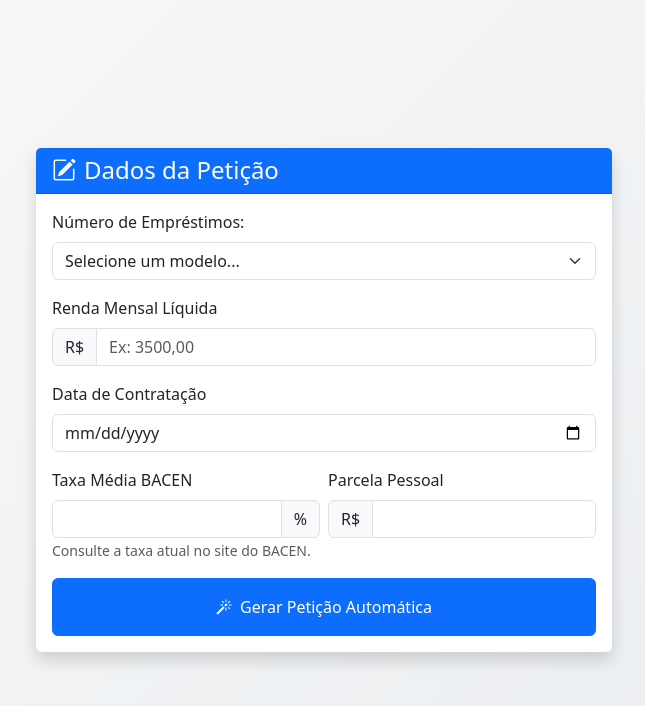
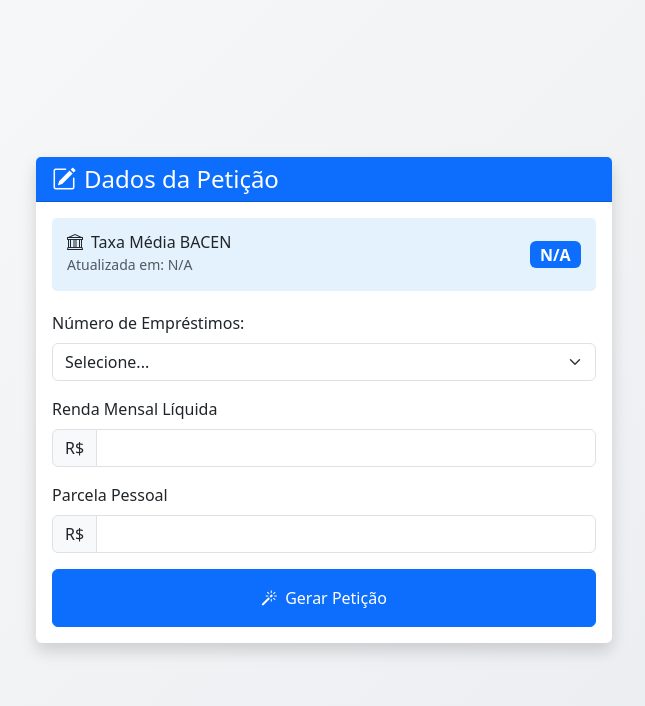
Before and after one commit to MuriloOMatos/docsjuris, a Flask app: template templates/index.html in a window 1280 px wide. Shown: the top 706 px of the page, without its empty margins (316-961 px from the left). Run offline with Flask 3, Linux system fonts and the light colour scheme; the template is opened without the code that fills it, so the values that code supplies are empty.

Commit message:
Implementação completa do gerador de petições com integração ao BACEN e correção de rotas

```diff
--- a/main.py
+++ b/main.py
@@ -1,146 +1,172 @@
-from flask import Flask, request, send_file, render_template
+from flask import Flask, render_template, request, send_file, abort
 from docx import Document
 import io
 import os
+import requests
+import pandas as pd
+from datetime import datetime
+from decimal import Decimal, InvalidOperation
 
 app = Flask(__name__)
 
-# Função para calcular a diferença entre os juros do contrato e a taxa média do BACEN
-def calcular_diferenca(valor_financiado, taxa_contrato, taxa_media, parcelas):
+# Configuração da série histórica do BACEN
+SERIES_BACEN = {'pessoal_fisica': 20783}
+
+def get_bacen_taxa_juros():
+    """Obtém a última taxa de juros do BACEN"""
     try:
-        juros_contrato = (float(taxa_contrato) / 100) * float(valor_financiado) * int(parcelas)
-        juros_media = (float(taxa_media) / 100) * float(valor_financiado) * int(parcelas)
-        return juros_contrato - juros_media
-    except ValueError:
+        url = f"https://api.bcb.gov.br/dados/serie/bcdata.sgs.{SERIES_BACEN['pessoal_fisica']}/dados/ultimos/1?formato=json"
+        response = requests.get(url, timeout=15)
+        response.raise_for_status()
+
+        dados = response.json()
+        if not dados:
+            return None
+
+        df = pd.DataFrame(dados)
+        df['data'] = pd.to_datetime(df['data'], dayfirst=True)
+        df['valor'] = pd.to_numeric(df['valor'], errors='coerce')
+
+        return {
+            'taxa': float(df.iloc[0]['valor']),
+            'data_consulta': datetime.now().strftime('%d/%m/%Y %H:%M'),
+            'data_atualizacao': df.iloc[0]['data'].strftime('%d/%m/%Y')
+        }
+
+    except Exception as e:
+        app.logger.error(f"Erro na API BACEN: {str(e)}")
+        return None
+
+def calcular_diferenca(valor, taxa_contrato, taxa_media, parcelas):
+    """Calcula a diferença financeira entre as taxas"""
+    try:
+        valor_dec = Decimal(str(valor))
+        contrato = Decimal(str(taxa_contrato)) / 100
+        media = Decimal(str(taxa_media)) / 100
+        parcelas_dec = Decimal(str(parcelas))
+
+        return float((valor_dec * contrato * parcelas_dec) - (valor_dec * media * parcelas_dec))
+    except InvalidOperation:
         return 0.0
 
-# Rota para exibir o formulário (index.html deve estar na pasta "templates")
-@app.route('/', methods=['GET'])
+@app.route('/')
 def index():
-    return render_template('index.html')
+    """Rota principal que renderiza o formulário"""
+    bacen_data = get_bacen_taxa_juros()
+    return render_template(
+        'index.html',
+        taxa_bacen=bacen_data['taxa'] if bacen_data else None,
+        data_atualizacao=bacen_data['data_atualizacao'] if bacen_data else None
+    )
 
-# Rota para processar o formulário e gerar a petição
 @app.route('/gerar-peticao', methods=['POST'])
 def gerar_peticao():
-    # Verifica se todos os campos obrigatórios estão presentes
-    required_fields = ['renda_mensal', 'data_contratacao', 'parcela_pessoal', 'modelo_peticao']
-    for field in required_fields:
-        if field not in request.form:
-            return f"Erro: Campo '{field}' é obrigatório.", 400
+    """Processa o formulário e gera o documento"""
+    try:
+        # Validação inicial
+        if 'modelo_peticao' not in request.form:
+            return "Número de empréstimos não especificado", 400
 
-    # Coleta dos dados gerais
-    dados = {
-        'renda_mensal': request.form.get('renda_mensal', '0').replace(",", "."),
-        'data_contratacao': request.form.get('data_contratacao', ''),
-        'parcela_pessoal': request.form.get('parcela_pessoal', '0').replace(",", "."),
-        'parcela_consignado': request.form.get('parcela_consignado', '0').replace(",", "."),
-        'quantidade_parcelas': request.form.get('quantidade_parcelas', '0'),
-        'valor_financiado': request.form.get('valor_financiado', '0').replace(",", "."),
-        'taxa_media_bacen': request.form.get('taxa_media_bacen', '0').replace(",", "."),
-        'taxa_juros_contrato': request.form.get('taxa_juros_contrato', '0').replace(",", "."),
-        'modelo_peticao': request.form.get('modelo_peticao', '')  # Valor esperado: "1", "2" ou "3"
-    }
+        num_emprestimos = int(request.form['modelo_peticao'])
+        if num_emprestimos not in [1, 2, 3]:
+            return "Número de empréstimos inválido", 400
 
-    # Verifica se o modelo foi selecionado
-    modelo_selecionado = dados.get('modelo_peticao')
-    if not modelo_selecionado:
-        return "Erro: Modelo de petição não selecionado.", 400
+        # Obter dados do BACEN
+        bacen_data = get_bacen_taxa_juros()
+        if not bacen_data:
+            return "Não foi possível obter a taxa do BACEN", 500
 
-    # Conversão dos campos gerais para cálculos
-    try:
-        renda_mensal = float(dados['renda_mensal'])
-        parcela_pessoal = float(dados['parcela_pessoal'])
-        parcela_consignado = float(dados['parcela_consignado'])
-        quantidade_parcelas = int(dados['quantidade_parcelas'])
-        valor_financiado = float(dados['valor_financiado'])
-        taxa_media_bacen = float(dados['taxa_media_bacen']) / 100
-    except ValueError:
-        return "Erro: Valores inválidos fornecidos.", 400
+        # Processar dados do formulário
+        dados = {
+            'taxa_media_bacen': bacen_data['taxa'],
+            'data_consulta': bacen_data['data_consulta'],
+            'data_atualizacao_bacen': bacen_data['data_atualizacao'],
+            'renda_mensal': request.form['renda_mensal'].replace(",", "."),
+            'parcela_pessoal': request.form['parcela_pessoal'].replace(",", "."),
+            'emprestimos': []
+        }
 
-    # Cálculo do valor líquido disponível (Renda - Parcelas)
-    valor_liquido = renda_mensal - (parcela_consignado + parcela_pessoal)
-    dados['valor_liquido'] = f"R$ {valor_liquido:.2f}"
+        # Processar cada empréstimo
+        total_consignado = Decimal('0')
+        for i in range(num_emprestimos):
+            emprestimo = {
+                'data': request.form.get(f'emprestimos[{i}][data]', ''),
+                'valor': request.form.get(f'emprestimos[{i}][valor]', '0').replace(",", "."),
+                'parcela': request.form.get(f'emprestimos[{i}][parcela_consignada]', '0').replace(",", "."),
+                'parcelas': request.form.get(f'emprestimos[{i}][parcelas]', '0'),
+                'taxa': request.form.get(f'emprestimos[{i}][taxa]', '0').replace(",", ".")
+            }
 
-    # Cálculo do valor líquido por dia (valor / 30)
-    Valor_diario = valor_liquido / 30
-    dados['Valor_diario'] = f"R$ {Valor_diario:.2f}"
+            # Conversão e cálculos
+            valor = Decimal(emprestimo['valor'])
+            parcela = Decimal(emprestimo['parcela'])
+            parcelas = int(emprestimo['parcelas'])
+            taxa = Decimal(emprestimo['taxa'])
 
-    # Cálculo do comprometimento da renda
-    comprometimento = (parcela_consignado + parcela_pessoal) / renda_mensal * 100
-    dados['comprometimento_renda'] = f"{comprometimento:.2f}%"
+            emprestimo['total'] = float(parcela * parcelas)
+            emprestimo['diferenca'] = calcular_diferenca(valor, taxa, dados['taxa_media_bacen'], parcelas)
 
-    # Cálculo do Valor total parcela banco (Parcela * número de parcelas)
-    total_emprestimo = parcela_consignado * quantidade_parcelas
-    dados['total_emprestimo'] = f"R$ {total_emprestimo:.2f}"
+            dados['emprestimos'].append(emprestimo)
+            total_consignado += parcela
 
-    # Cálculo do Valor acima do emprestado (valor total / valor financiado)
-    if valor_financiado != 0:
-        acima_do_financiado = total_emprestimo / valor_financiado
-        dados['acima_do_financiado'] = f"{acima_do_financiado:.2f}"
-    else:
-        dados['acima_do_financiado'] = "Indefinido (valor financiado é zero)"
-        print("Erro: valor_financiado é zero, divisão não realizada.")
+        # Cálculos finais
+        renda = Decimal(dados['renda_mensal'])
+        parcela_pessoal = Decimal(dados['parcela_pessoal'])
 
-    # Cálculo Valor com base no BACEN (substitui o valor anterior de 'acima_do_financiado')
-    acima_do_financiado_bacen = valor_financiado * ((1 + taxa_media_bacen) ** quantidade_parcelas)
-    dados['acima_do_financiado_bacen'] = f"R$ {acima_do_financiado_bacen:.2f}"
+        dados['valor_liquido'] = f"{(renda - (parcela_pessoal + total_consignado)):.2f}"
+        dados['comprometimento'] = f"{((parcela_pessoal + total_consignado) / renda * 100):.2f}%" if renda > 0 else "0%"
 
-    # Cálculo da diferença entre os juros do contrato e a taxa média do BACEN
-    diferenca = calcular_diferenca(
-        valor_financiado,
-        dados['taxa_juros_contrato'],
-        dados['taxa_media_bacen'],
-        quantidade_parcelas
-    )
-    dados['diferenca_contrato1'] = f"R$ {diferenca:.2f}"
+        # Carregar template correto
+        template_path = os.path.join("modelos", f"modelo_{num_emprestimos}.docx")
+        if not os.path.exists(template_path):
+            return "Modelo não encontrado", 404
 
-    # Mapeia a opção selecionada para o nome do arquivo de modelo
-    modelo_mapping = {
-        '1': 'emprestimo1',
-        '2': 'emprestimo2',
-        '3': 'emprestimo3'
-    }
-    if modelo_selecionado not in modelo_mapping:
-        return "Erro: Modelo de petição inválido.", 400
+        doc = Document(template_path)
 
-    modelo_nome = modelo_mapping[modelo_selecionado]
+        # Função para aplanar dicionário
+        def flatten_dict(d, parent_key='', sep='_'):
+            items = []
+            for k, v in d.items():
+                new_key = f"{parent_key}{sep}{k}" if parent_key else k
+                if isinstance(v, dict):
+                    items.extend(flatten_dict(v, new_key, sep=sep).items())
+                elif isinstance(v, list):
+                    for i, item in enumerate(v):
+                        items.extend(flatten_dict(item, f"{new_key}{sep}{i}", sep=sep).items())
+                else:
+                    items.append((new_key, v))
+            return dict(items)
 
-    # Usa o caminho absoluto para localizar o arquivo de modelo
-    BASE_DIR = os.path.dirname(os.path.abspath(__file__))
-    template_filename = os.path.join(BASE_DIR, "modelos", f"{modelo_nome}.docx")
-    print("Diretório atual:", os.getcwd())
-    print("Procurando o arquivo:", template_filename)
+        replacements = flatten_dict(dados)
 
-    if not os.path.exists(template_filename):
-        return "Erro: Modelo de petição não encontrado.", 400
+        # Substituir placeholders
+        for paragraph in doc.paragraphs:
+            for key, value in replacements.items():
+                paragraph.text = paragraph.text.replace(f'{{{{{key}}}}}', str(value))
 
-    # Carrega o template do modelo selecionado
-    doc = Document(template_filename)
+        for table in doc.tables:
+            for row in table.rows:
+                for cell in row.cells:
+                    for key, value in replacements.items():
+                        cell.text = cell.text.replace(f'{{{{{key}}}}}', str(value))
 
-    # Substitui os placeholders nos parágrafos e tabelas do documento
-    for paragraph in doc.paragraphs:
-        for key, value in dados.items():
-            placeholder = f"{{{{{key}}}}}"
-            paragraph.text = paragraph.text.replace(placeholder, str(value))
+        # Gerar resposta
+        output = io.BytesIO()
+        doc.save(output)
+        output.seek(0)
 
-    for table in doc.tables:
-        for row in table.rows:
-            for cell in row.cells:
-                for key, value in dados.items():
-                    placeholder = f"{{{{{key}}}}}"
-                    cell.text = cell.text.replace(placeholder, str(value))
+        return send_file(
+            output,
+            download_name=f"peticao_{datetime.now().strftime('%Y%m%d%H%M%S')}.docx",
+            as_attachment=True,
+            mimetype="application/vnd.openxmlformats-officedocument.wordprocessingml.document"
+        )
 
-    # Salva o documento gerado em memória e o envia para download
-    output = io.BytesIO()
-    doc.save(output)
-    output.seek(0)
-
-    return send_file(
-        output,
-        download_name="acao_revisional.docx",
-        as_attachment=True,
-        mimetype="application/vnd.openxmlformats-officedocument.wordprocessingml.document"
-    )
+    except InvalidOperation as e:
+        return f"Erro de conversão numérica: {str(e)}", 400
+    except Exception as e:
+        app.logger.error(f"Erro inesperado: {str(e)}")
+        return "Erro interno no servidor", 500
 
 if __name__ == '__main__':
-    app.run(debug=True)
+    app.run(host='0.0.0.0', port=5000, debug=True)
--- a/templates/index.html
+++ b/templates/index.html
@@ -4,9 +4,7 @@
   <meta charset="UTF-8">
   <meta name="viewport" content="width=device-width, initial-scale=1">
   <title>Gerador de Petições</title>
-  <!-- CSS Bootstrap 5 -->
   <link href="https://cdn.jsdelivr.net/npm/bootstrap@5.3.0/dist/css/bootstrap.min.css" rel="stylesheet">
-  <!-- Bootstrap Icons -->
   <link rel="stylesheet" href="https://cdn.jsdelivr.net/npm/bootstrap-icons@1.11.1/font/bootstrap-icons.css">
   <style>
     body {
@@ -17,29 +15,44 @@
       border: none;
       box-shadow: 0 0.5rem 1rem rgba(0, 0, 0, 0.15);
     }
+    .bacen-info {
+      background-color: #e3f2fd;
+      border-radius: 5px;
+      padding: 15px;
+      margin-bottom: 20px;
+    }
   </style>
 </head>
 <body>
   <div class="container min-vh-100 d-flex justify-content-center align-items-center">
     <div class="row g-4 w-100" style="max-width: 600px;">
-      <!-- Coluna do Formulário -->
       <div class="col-12">
         <div class="card">
           <div class="card-header bg-primary text-white">
             <h2 class="h4 mb-0"><i class="bi bi-pencil-square me-2"></i>Dados da Petição</h2>
           </div>
           <div class="card-body">
-            <form action="/gerar-peticao" method="post">
-              <!-- Seleção de Modelo: Número de Empréstimos -->
+            <div class="bacen-info">
+              <div class="d-flex justify-content-between align-items-center">
+                <div>
+                  <h6 class="mb-0"><i class="bi bi-bank me-2"></i>Taxa Média BACEN</h6>
+                  <small class="text-muted">Atualizada em: {% if data_atualizacao %}{{ data_atualizacao }}{% else %}N/A{% endif %}</small>
+                </div>
+                <span class="badge bg-primary fs-6">{% if taxa_bacen %}{{ "%.2f"|format(taxa_bacen) }}%{% else %}N/A{% endif %}</span>
+              </div>
+            </div>
+
+            <form action="/gerar-peticao" method="post" novalidate>
+              <!-- Seleção de Modelo -->
               <div class="mb-3">
                 <label for="modelo_peticao" class="form-label">Número de Empréstimos:</label>
                 <select class="form-select" id="modelo_peticao" name="modelo_peticao" required>
-                  <option value="" selected disabled>Selecione um modelo...</option>
+                  <option value="" selected disabled>Selecione...</option>
                   <option value="1">1 Empréstimo</option>
                   <option value="2">2 Empréstimos</option>
                   <option value="3">3 Empréstimos</option>
                 </select>
-                <div class="invalid-feedback">Selecione um modelo de petição.</div>
+                <div class="invalid-feedback">Selecione o número de empréstimos</div>
               </div>
 
               <!-- Dados Gerais -->
@@ -47,49 +60,28 @@
                 <label for="renda_mensal" class="form-label">Renda Mensal Líquida</label>
                 <div class="input-group">
                   <span class="input-group-text">R$</span>
-                  <input type="number" step="0.01" min="0" class="form-control" id="renda_mensal" name="renda_mensal" placeholder="Ex: 3500,00" required>
+                  <input type="number" step="0.01" min="0" class="form-control"
+                         id="renda_mensal" name="renda_mensal" required>
                 </div>
-                <div class="invalid-feedback">Informe um valor válido.</div>
+                <div class="invalid-feedback">Informe sua renda mensal</div>
               </div>
 
-              <!-- Novo Campo: Data de Contratação -->
-              <div class="mb-3">
-                <label for="data_contratacao" class="form-label">Data de Contratação</label>
-                <input type="date" class="form-control" id="data_contratacao" name="data_contratacao" required>
-                <div class="invalid-feedback">Informe a data de contratação.</div>
-              </div>
-
-              <!-- Container para os campos de cada empréstimo -->
+              <!-- Campos Dinâmicos para Empréstimos -->
               <div id="loan_fields"></div>
 
-              <!-- Outros Dados Fixos -->
-              <div class="row g-2">
-                <div class="col-md-6">
-                  <div class="mb-3">
-                    <label for="taxa_media_bacen" class="form-label">Taxa Média BACEN</label>
-                    <div class="input-group">
-                      <input type="number" step="0.01" min="0" max="100" class="form-control" id="taxa_media_bacen" name="taxa_media_bacen" required>
-                      <span class="input-group-text">%</span>
-                    </div>
-                    <div class="invalid-feedback">Informe uma taxa entre 0 e 100%.</div>
-                    <small class="form-text text-muted">Consulte a taxa atual no site do BACEN.</small>
-                  </div>
+              <!-- Parcela Pessoal -->
+              <div class="mb-3">
+                <label for="parcela_pessoal" class="form-label">Parcela Pessoal</label>
+                <div class="input-group">
+                  <span class="input-group-text">R$</span>
+                  <input type="number" step="0.01" min="0" class="form-control"
+                         id="parcela_pessoal" name="parcela_pessoal" required>
                 </div>
-
-                <div class="col-md-6">
-                  <div class="mb-3">
-                    <label for="parcela_pessoal" class="form-label">Parcela Pessoal</label>
-                    <div class="input-group">
-                      <span class="input-group-text">R$</span>
-                      <input type="number" step="0.01" min="0" class="form-control" id="parcela_pessoal" name="parcela_pessoal" required>
-                    </div>
-                    <div class="invalid-feedback">Informe um valor válido.</div>
-                  </div>
-                </div>
+                <div class="invalid-feedback">Informe o valor da parcela pessoal</div>
               </div>
 
               <button type="submit" class="btn btn-primary w-100 py-3">
-                <i class="bi bi-magic me-2"></i>Gerar Petição Automática
+                <i class="bi bi-magic me-2"></i>Gerar Petição
               </button>
             </form>
           </div>
@@ -98,63 +90,68 @@
     </div>
   </div>
 
-  <!-- JavaScript Bootstrap 5 -->
   <script src="https://cdn.jsdelivr.net/npm/bootstrap@5.3.0/dist/js/bootstrap.bundle.min.js"></script>
   <script>
-    // Função para gerar IDs únicos
-    let loanCounter = 0;
-
     document.getElementById('modelo_peticao').addEventListener('change', function() {
       const numLoans = parseInt(this.value);
       const container = document.getElementById('loan_fields');
       container.innerHTML = '';
 
-      for (let i = 1; i <= numLoans; i++) {
-        loanCounter++;
-        const group = document.createElement('div');
-        group.className = 'card mb-3';
-        group.innerHTML = `
+      for(let i = 1; i <= numLoans; i++) {
+        const loanIndex = i - 1;
+        const loanCard = document.createElement('div');
+        loanCard.className = 'card mb-3';
+        loanCard.innerHTML = `
           <div class="card-header bg-secondary text-white">
             <h5 class="mb-0">Empréstimo ${i}</h5>
           </div>
           <div class="card-body">
+            <!-- Data do Empréstimo -->
             <div class="mb-3">
-              <label for="valor_${loanCounter}" class="form-label">Valor Financiado</label>
+              <label class="form-label">Data do Empréstimo</label>
+              <input type="date" class="form-control"
+                     name="emprestimos[${loanIndex}][data]" required>
+            </div>
+
+            <!-- Valor Financiado -->
+            <div class="mb-3">
+              <label class="form-label">Valor Financiado</label>
               <div class="input-group">
                 <span class="input-group-text">R$</span>
-                <input type="number" step="0.01" min="0" class="form-control" id="valor_${loanCounter}"
-                       name="emprestimos[${i-1}][valor]" placeholder="Ex: 1000,00" required>
+                <input type="number" step="0.01" min="0" class="form-control"
+                       name="emprestimos[${loanIndex}][valor]" required>
               </div>
             </div>
+
+            <!-- Parcela Consignada -->
             <div class="mb-3">
-              <label for="parcela_${loanCounter}" class="form-label">Parcela Consignada</label>
+              <label class="form-label">Parcela Consignada</label>
               <div class="input-group">
                 <span class="input-group-text">R$</span>
-                <input type="number" step="0.01" min="0" class="form-control" id="parcela_${loanCounter}"
-                       name="emprestimos[${i-1}][parcela_consignada]" placeholder="Ex: 300,00" required>
+                <input type="number" step="0.01" min="0" class="form-control"
+                       name="emprestimos[${loanIndex}][parcela_consignada]" required>
               </div>
             </div>
+
+            <!-- Número de Parcelas -->
             <div class="mb-3">
-              <label for="data_${loanCounter}" class="form-label">Data do Empréstimo</label>
-              <input type="date" class="form-control" id="data_${loanCounter}"
-                     name="emprestimos[${i-1}][data]" required>
+              <label class="form-label">Número de Parcelas</label>
+              <input type="number" min="1" class="form-control"
+                     name="emprestimos[${loanIndex}][parcelas]" required>
             </div>
+
+            <!-- Taxa de Juros -->
             <div class="mb-3">
-              <label for="parcelas_${loanCounter}" class="form-label">Número de Parcelas</label>
-              <input type="number" min="1" class="form-control" id="parcelas_${loanCounter}"
-                     name="emprestimos[${i-1}][parcelas]" placeholder="Ex: 12" required>
-            </div>
-            <div class="mb-3">
-              <label for="taxa_${loanCounter}" class="form-label">Taxa de Juros</label>
+              <label class="form-label">Taxa de Juros Mensal</label>
               <div class="input-group">
-                <input type="number" step="0.01" min="0" class="form-control" id="taxa_${loanCounter}"
-                       name="emprestimos[${i-1}][taxa]" placeholder="Ex: 2,5" required>
+                <input type="number" step="0.01" min="0" class="form-control"
+                       name="emprestimos[${loanIndex}][taxa]" required>
                 <span class="input-group-text">%</span>
               </div>
             </div>
           </div>
         `;
-        container.appendChild(group);
+        container.appendChild(loanCard);
       }
     });
   </script>
```
Also changed, not shown: bacen_service.py (added, +110 -0 lines), 2 other files.
